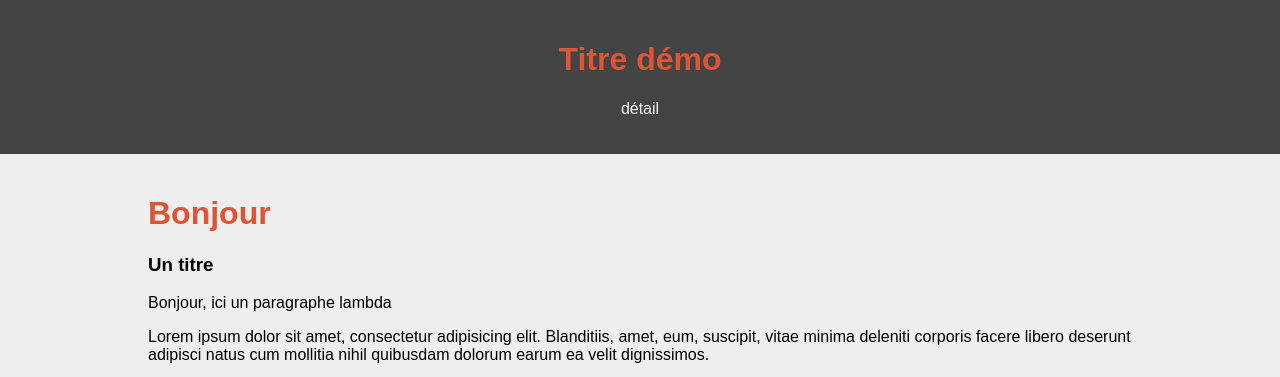
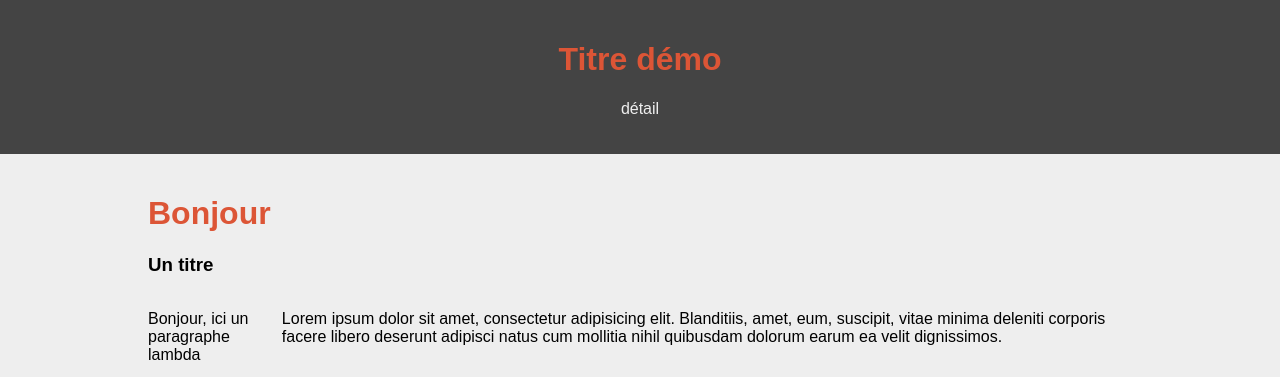
Before and after one commit to RaptorFoux/learngit, a PHP site: page /index.html in a window 1280 px wide. Shown: the top 377 px of the page. Run offline with PHP 8.4, Linux system fonts and the light colour scheme.

Commit message:
Update style.css

```diff
--- a/modele/css/style.css
+++ b/modele/css/style.css
@@ -39,6 +39,10 @@ main {
     margin: 0 auto;
 }
 
+div {
+	display: flex;
+}
+
 footer {
     color: white;
 }
```
